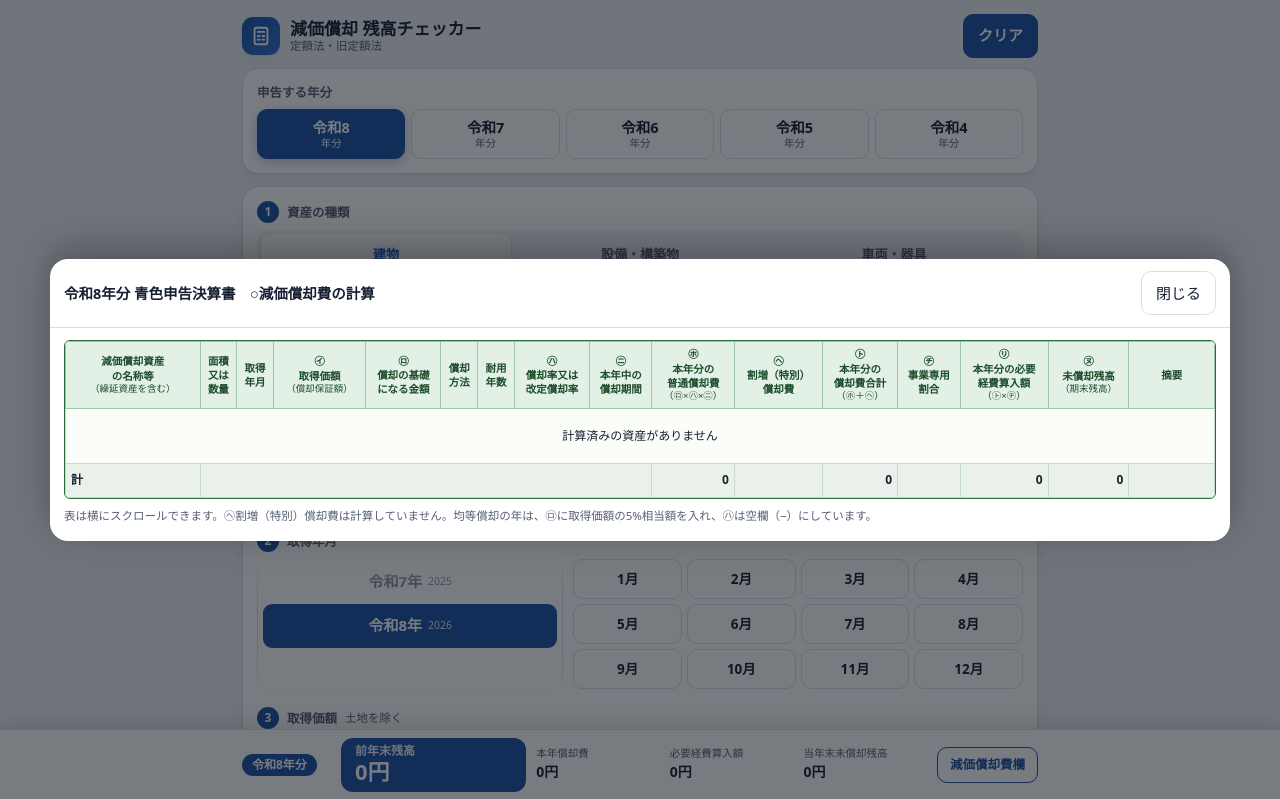
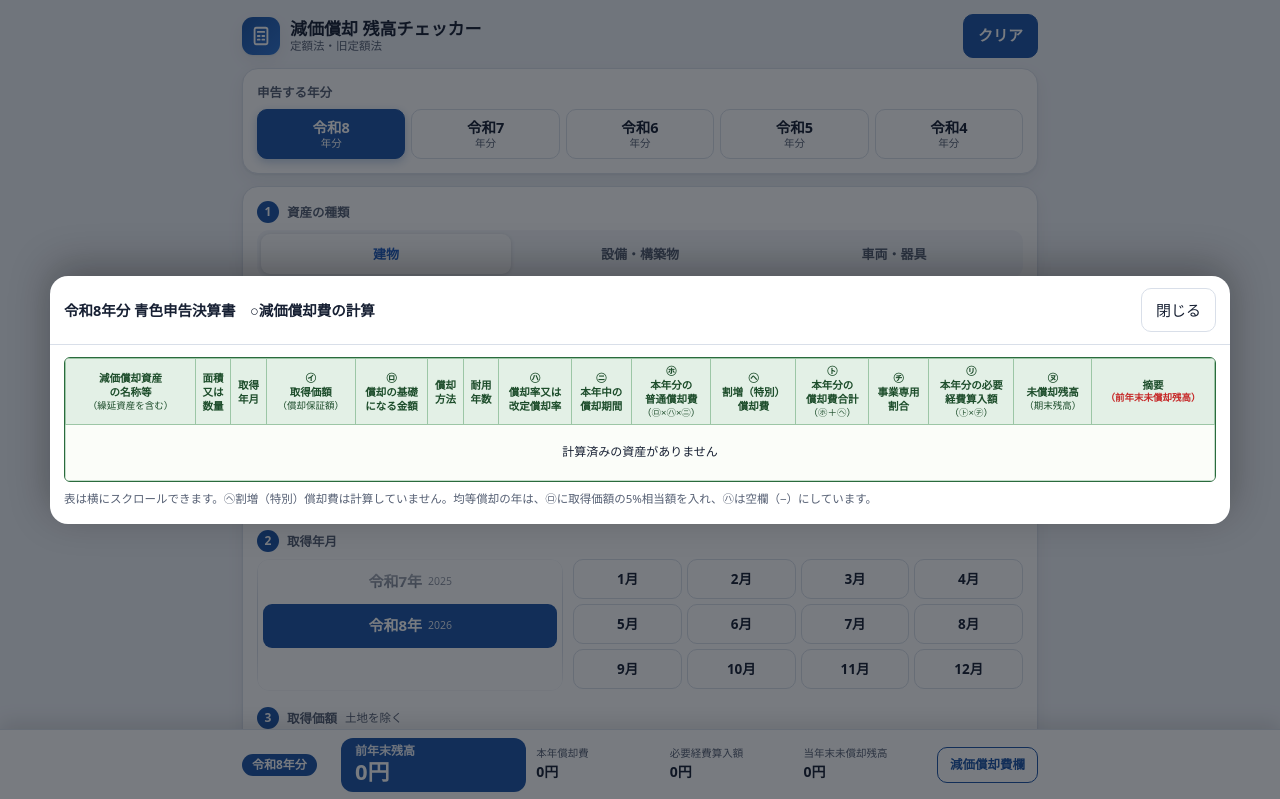
Before and after one commit to yosihiko918-ops/genka-checker, a plain HTML site: page index.html in a window 1280 px wide. Both pictures are taken after a click on the button "減価償却費欄". Shown: the top 799 px of the page. Drawn offline with Linux system fonts and the light colour scheme.

Commit message:
Show prior year-end balance in red in the 摘要 column; drop sheet total row
Co-Authored-By: Claude Opus 5.5 <noreply@anthropic.com>

```diff
--- a/index.html
+++ b/index.html
@@ -197,6 +197,9 @@ tr.cur td{background:var(--accent-bg);font-weight:bold}
 .paper tbody td:first-child,.paper tfoot td:first-child{position:sticky;left:0;background:#fbfdf9;z-index:1;box-shadow:2px 0 0 #c5dccb}
 .paper thead th:first-child{position:sticky;left:0;z-index:2}
 @media (prefers-color-scheme:dark){.paper tbody td:first-child,.paper tfoot td:first-child{background:#151c17;box-shadow:2px 0 0 #36513f}}
+.paper .red{color:#c62828;font-weight:bold}
+@media (prefers-color-scheme:dark){.paper .red{color:#ff8a80}}
+.paper th small.red{font-weight:bold;font-size:9.5px}
 .paper tr.sum td{font-weight:bold;background:rgba(42,107,61,.08)}
 .snote{font-size:11.5px;color:var(--sub);margin-top:8px}
 /* 資本的支出と修繕費のフロー */
@@ -308,7 +311,7 @@ tr.cur td{background:var(--accent-bg);font-weight:bold}
           <th>㋠<br>事業専用<br>割合</th>
           <th>㋷<br>本年分の必要<br>経費算入額<small>（㋣×㋠）</small></th>
           <th>㋦<br>未償却残高<small>（期末残高）</small></th>
-          <th style="min-width:70px">摘要</th>
+          <th style="min-width:96px">摘要<small class="red">（前年末未償却残高）</small></th>
         </tr></thead>
         <tbody id="fBody"></tbody><tfoot id="fFoot"></tfoot>
       </table></div>
@@ -769,7 +772,7 @@ function recalc(){
     fr.push({name: name || label, ym: `${eraShort(useY)}・${useM}`, cost,
       basis: cur.kind === 'equal' ? s.floorBV : (s.old ? Math.floor(cost * 9 / 10) : cost),
       method: s.old ? '旧定額' : '定額', life, rate: cur.kind === 'equal' ? '−' : rateTxt,
-      months: `${cur.kind === 'none' ? 0 : cur.m}/12`, dep: cur.dep, ratio: r + '%', exp, end: cur.end, memo});
+      months: `${cur.kind === 'none' ? 0 : cur.m}/12`, dep: cur.dep, ratio: r + '%', exp, end: cur.end, memo, prev: isNew ? null : prevEnd});
     lines.push(`${label}${name ? ' ' + name : ''}：${era.n}${yy}年${useM}月取得／取得価額 ${yen(cost)}／${method}・耐用${life}年${usedNote ? '（' + usedNote + '）' : ''}・償却率${rateTxt}`
       + `／前年末残高 ${isNew ? 'なし（本年取得）' : yen(prevEnd)}／本年償却費 ${yen(cur.dep)}（${cur.m}/12${cur.kind === 'equal' ? '・均等償却' : ''}）／経費算入 ${yen(exp)}（${r}%）／本年末残高 ${yen(cur.end)}`);
   });
@@ -795,9 +798,9 @@ function openForm(){
   $('#fTitle').textContent = `${wareki(target)}分 青色申告決算書　○減価償却費の計算`;
   $('#fBody').innerHTML = rows.length ? rows.map(r => `<tr>
       ${td(r.name, 'l')}${td('', 'c')}${td(r.ym, 'c')}${td(nf(r.cost))}${td(nf(r.basis))}${td(r.method, 'c')}${td(r.life, 'c')}${td(r.rate, 'c')}${td(r.months, 'c')}
-      ${td(nf(r.dep))}${td('')}${td(nf(r.dep))}${td(r.ratio, 'c')}${td(nf(r.exp))}${td(nf(r.end))}${td(r.memo, 'l')}</tr>`).join('')
+      ${td(nf(r.dep))}${td('')}${td(nf(r.dep))}${td(r.ratio, 'c')}${td(nf(r.exp))}${td(nf(r.end))}${td((r.memo ? r.memo + '<br>' : '') + '<span class="red">' + (r.prev == null ? '（本年取得）' : '（' + nf(r.prev) + '）') + '</span>', 'l')}</tr>`).join('')
     : `<tr><td colspan="16" class="c" style="padding:18px">計算済みの資産がありません</td></tr>`;
-  $('#fFoot').innerHTML = `<tr class="sum"><td class="l">計</td><td colspan="8"></td>${td(nf(sum('dep')))}<td></td>${td(nf(sum('dep')))}<td></td>${td(nf(sum('exp')))}${td(nf(sum('end')))}<td></td></tr>`;
+  $('#fFoot').innerHTML = ''; void `<tr class="sum"><td class="l">計</td><td colspan="8"></td>${td(nf(sum('dep')))}<td></td>${td(nf(sum('dep')))}<td></td>${td(nf(sum('exp')))}${td(nf(sum('end')))}<td></td></tr>`;
   $('#fNote').textContent = formPending ? `⚠ 未計算の資産が${formPending}件あります（この表には入っていません）。` : '';
   $('#fNote').style.display = formPending ? 'block' : 'none';
   $('#form').classList.add('on'); document.body.style.overflow = 'hidden';
```
